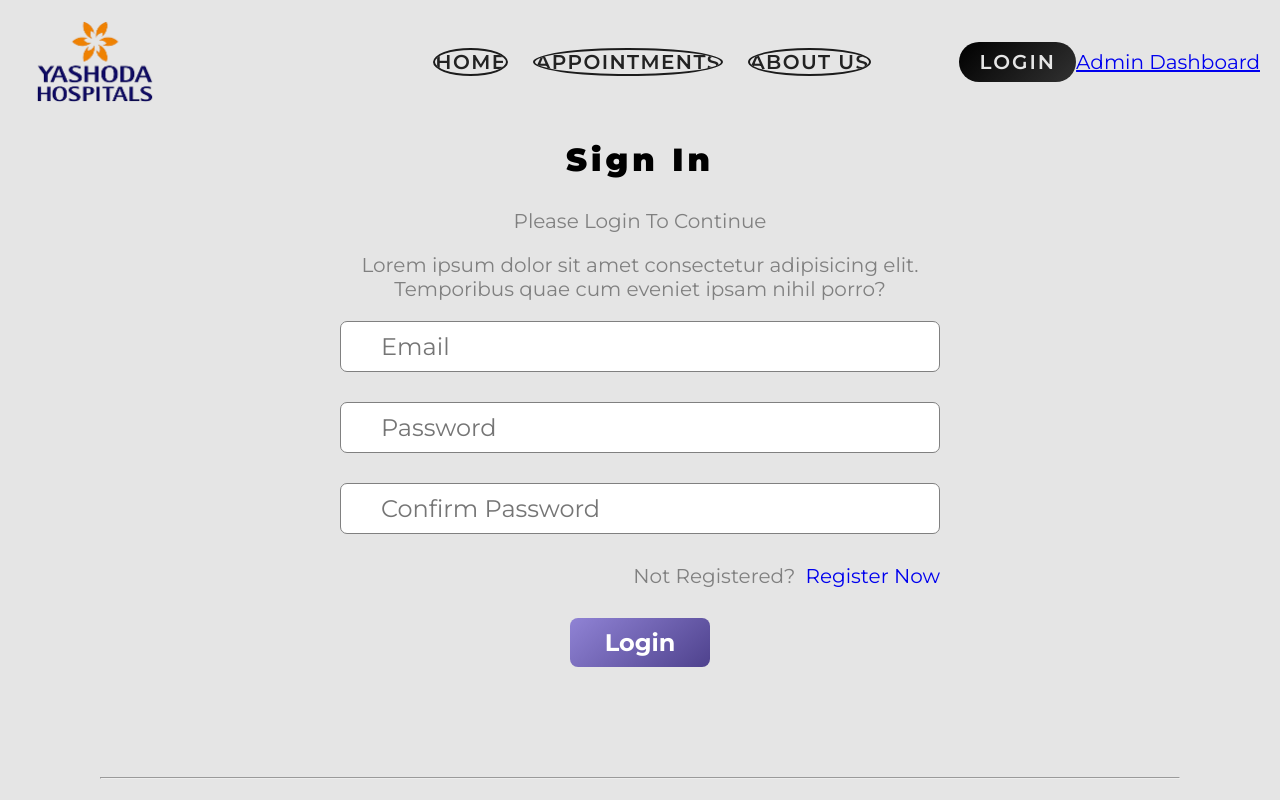
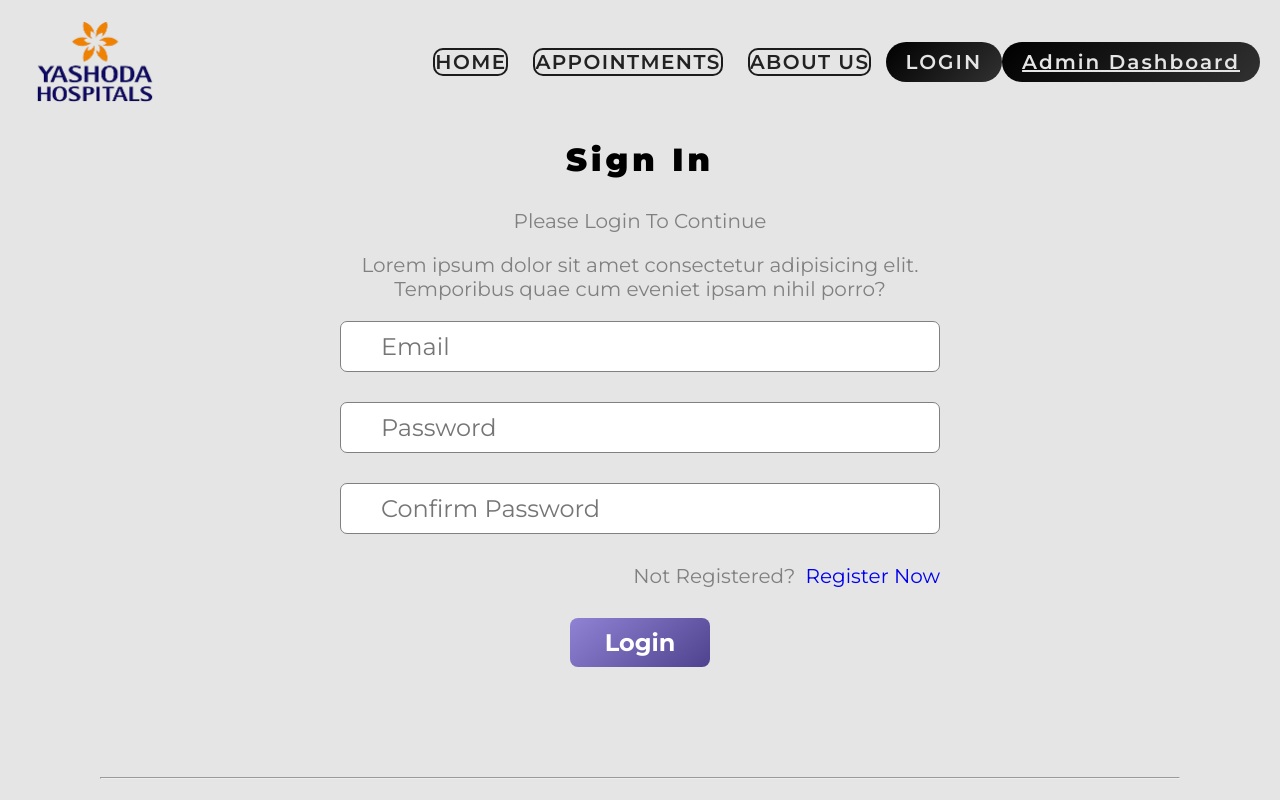
Before and after one commit to VishnuNitkkr/HospitalFrontend, a React (Vite) app: page /login in a window 1280 px wide. Shown: the top 800 px of the page. Built offline with nearby package versions, Linux system fonts and the light colour scheme.

Commit message:
checking

```diff
--- a/src/App.css
+++ b/src/App.css
@@ -468,7 +468,7 @@
   font-weight: 600;
   letter-spacing: 1.4px;
   border: 2px solid rgb(28, 28, 28);
-  border-radius: 50%;
+  border-radius: 10px;
 }
 nav .navLinks .links a:hover {
   color: #000;
--- a/src/components/Navbar.jsx
+++ b/src/components/Navbar.jsx
@@ -64,7 +64,7 @@
             LOGIN
           </button>
         )}
-        <Link to="https://hospital-dashboard-taupe.vercel.app/">Admin Dashboard</Link>
+        <Link to="https://hospital-dashboard-taupe.vercel.app/" className="logoutBtn btn">Admin Dashboard</Link>
         </div>
       </div>
       <div className="hamburger" onClick={() => setShow(!show)}>
```
